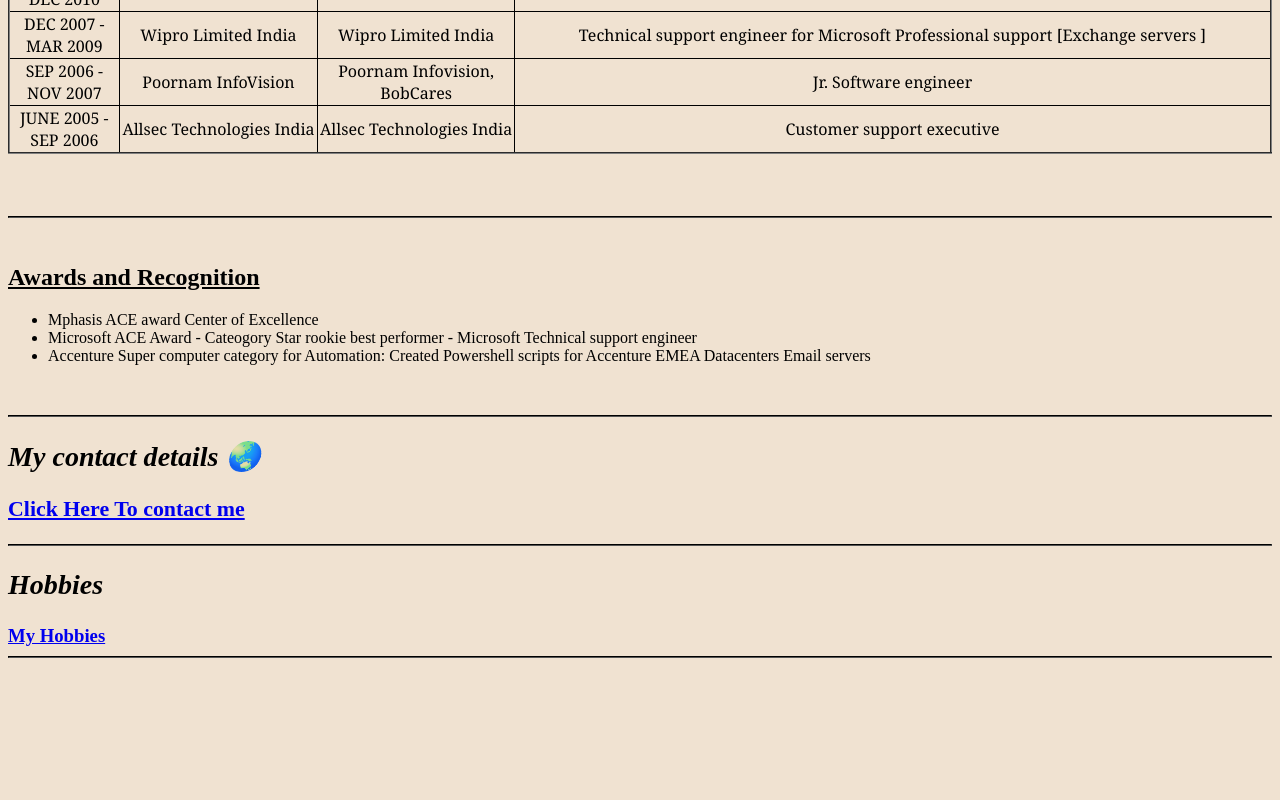
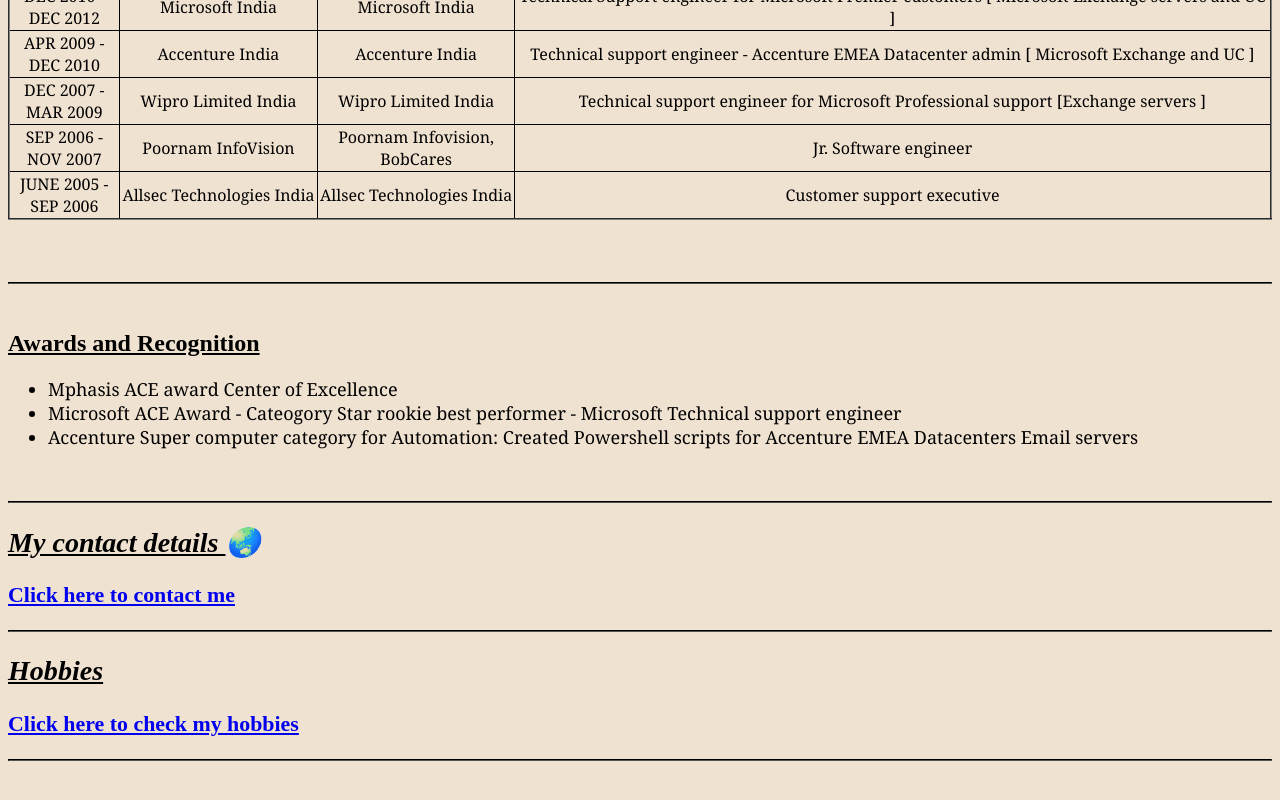
Before and after one commit to yogeshso/cv, a plain HTML site: page index.html in a window 1280 px wide. Shown: the part 946-1746 px from the top of the page. Before the commit the page ends 1654 px from the top, so only its background shows below. Drawn offline with Linux system fonts and the light colour scheme.

Commit message:
Add files via upload

```diff
--- a/index.html
+++ b/index.html
@@ -30,6 +30,14 @@ background-color:#4F200D;
         display: table-row;
 vertical-align: inherit;
 border-color: black;
+    }
+
+    ul
+    {
+        font-size: large;
+        font-weight: 500;
+        font-family: Cambria, Cochin, Georgia, Times, 'Times New Roman', serif;
+
     }
     hr{
         border-color: black;
@@ -199,15 +207,15 @@ border-color: black;
 <p>
     <br>
     <hr>
-     <h3><i> <h2> My contact details 🌏 </i></h2> </p>
-    <a href ="contactMe.html"> <h3> Click Here To contact me</h3> </a></p>
+     <h3><i> <h2> <u>My contact details </u>🌏 </i></h2> </p>
+    <a href ="contactMe.html"> <h3> Click here to contact me</h3> </a></p>
 <hr>
 
 <p>
 
 
-    <h3><i> <h2> Hobbies </i></h2> </p>
-    <a href="hobbies.html"> My Hobbies </a>
+    <h3><i> <h2> <u> Hobbies </u> </i></h2> </p>
+    <a href="hobbies.html"> <h3> Click here to check my hobbies </h3></a>
     <hr>
     <br>
 </p>
```
